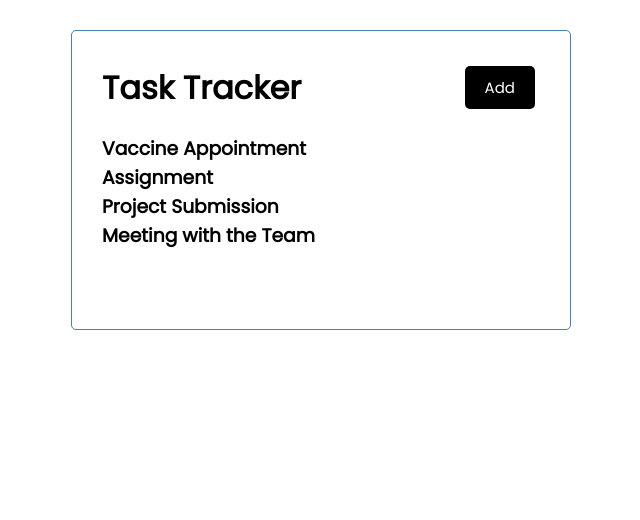
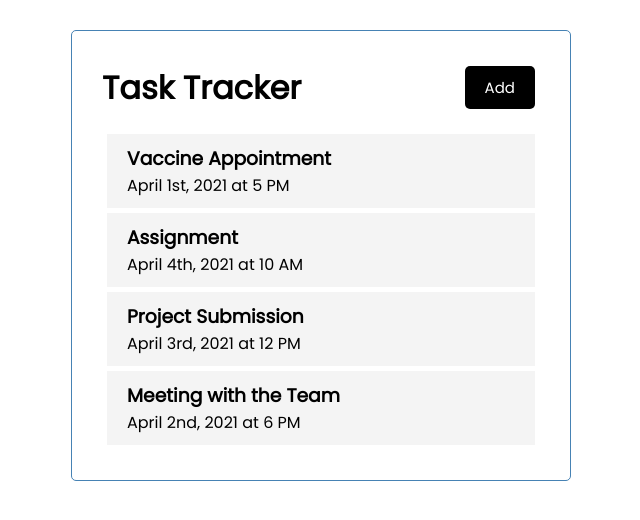
Before and after one commit to arunkudiyal/innomatics-react-project-1, a React (Create React App) app: page / in a window 1280 px wide. Shown: the top 520 px of the page, without its empty margins (319-959 px from the left). Built offline with nearby package versions, Linux system fonts and the light colour scheme; the HTML template or start-up script is replaced by a standard one.

Commit message:
React Hooks & React States

```diff
--- a/src/App.js
+++ b/src/App.js
@@ -1,13 +1,48 @@
+// Hooks
+import { useState } from 'react'
+
+// const taaks = [ {}, {}, {} ] -> Property
+
 import Header from "./components/Header";
 import Tasks from "./components/Tasks";
 
 function App() {
+
+  // GLOBAL STATE
+  // tasks State
+  const [tasks, setTasks] = useState([
+    {
+        id: 1,
+        text: 'Vaccine Appointment',
+        day: 'April 1st, 2021 at 5 PM',
+        reminder: true
+    },
+    {
+        id: 2,
+        text: 'Assignment',
+        day: 'April 4th, 2021 at 10 AM',
+        reminder: false
+    },
+    {
+        id: 3,
+        text: 'Project Submission',
+        day: 'April 3rd, 2021 at 12 PM',
+        reminder: false
+    },
+    {
+        id: 4,
+        text: 'Meeting with the Team',
+        day: 'April 2nd, 2021 at 6 PM',
+        reminder: true
+    }
+  ])
+
   return (
 
     // JSX
     <div className="container">
-      <Header title='Task Tracker' />
-      <Tasks />
+      <Header tasks={tasks} title='Task Tracker' />
+      <Tasks tasks={tasks} />
 
     </div>
 
--- a/src/components/Button.js
+++ b/src/components/Button.js
@@ -25,7 +25,8 @@
 
 Button.propTypes = {
     text: PropTypes.string,
-    color: PropTypes.string
+    color: PropTypes.string,
+    onClick: PropTypes.func
 }
 
 export default Button
--- a/src/components/Header.js
+++ b/src/components/Header.js
@@ -5,12 +5,13 @@
 // 2. Class-Based Components
 
 // 1. Function-Based Compoennt
-const Header = ( {title} ) => {
+const Header = ( {title, tasks} ) => {
     // Properties
     // const name = 'Arun'
 
     const onClick1 = (e) => {
         console.log('Adding the tasks...');
+        console.log(tasks)
         // console.log(e);
     }
 
--- /dev/null
+++ b/src/components/Task.js
@@ -0,0 +1,10 @@
+const Task = ({ task }) => {
+    return (
+        <div className='task'>
+            <h3>{ task.text }</h3>
+            <p>{ task.day }</p>
+        </div>
+    )
+}
+
+export default Task
--- a/src/components/Tasks.js
+++ b/src/components/Tasks.js
@@ -1,41 +1,17 @@
-const tasks = [
-    {
-        id: 1,
-        text: 'Vaccine Appointment',
-        day: 'April 1st, 2021 at 5 PM',
-        reminder: true
-    },
-    {
-        id: 2,
-        text: 'Assignment',
-        day: 'April 4th, 2021 at 10 AM',
-        reminder: false
-    },
-    {
-        id: 3,
-        text: 'Project Submission',
-        day: 'April 3rd, 2021 at 12 PM',
-        reminder: false
-    },
-    {
-        id: 4,
-        text: 'Meeting with the Team',
-        day: 'April 2nd, 2021 at 6 PM',
-        reminder: true
-    }
-]
-
-const Tasks = () => {
+import Task from "./Task"
+const Tasks = ({ tasks }) => {
 
     // Array.map( (var) => { JS } ) <-----> Array.map( (var) => ( JS ) )
 
     return (
         <>
            {tasks.map((task) => (
-               <h3 key={task.id}>{task.text}</h3>
+               <Task key={task.id} task={task} />
            ))}
         </>
     )
+
+    // REACT HOOKS - State Management - Problem Sattement - Solution
 }
 
 export default Tasks
```
